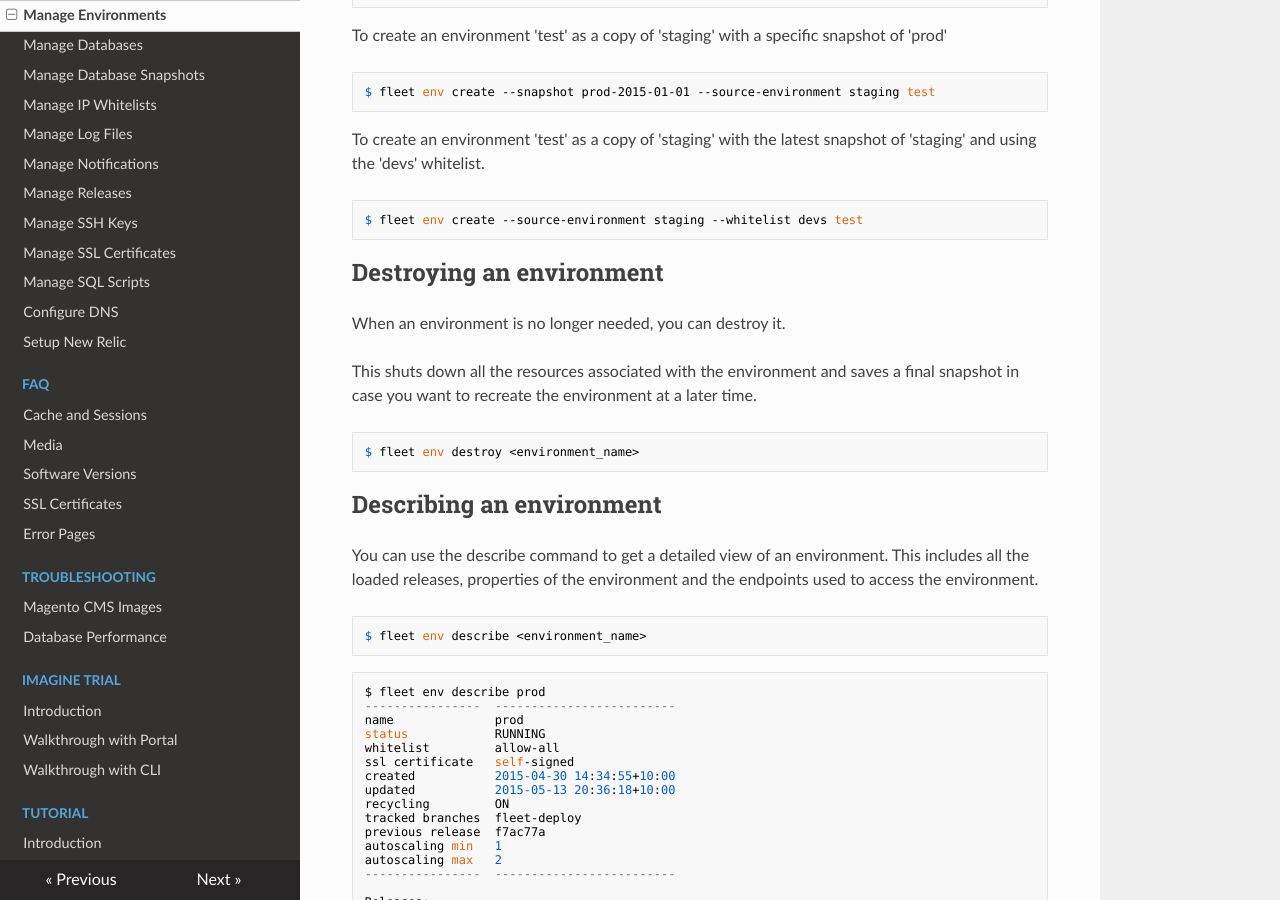
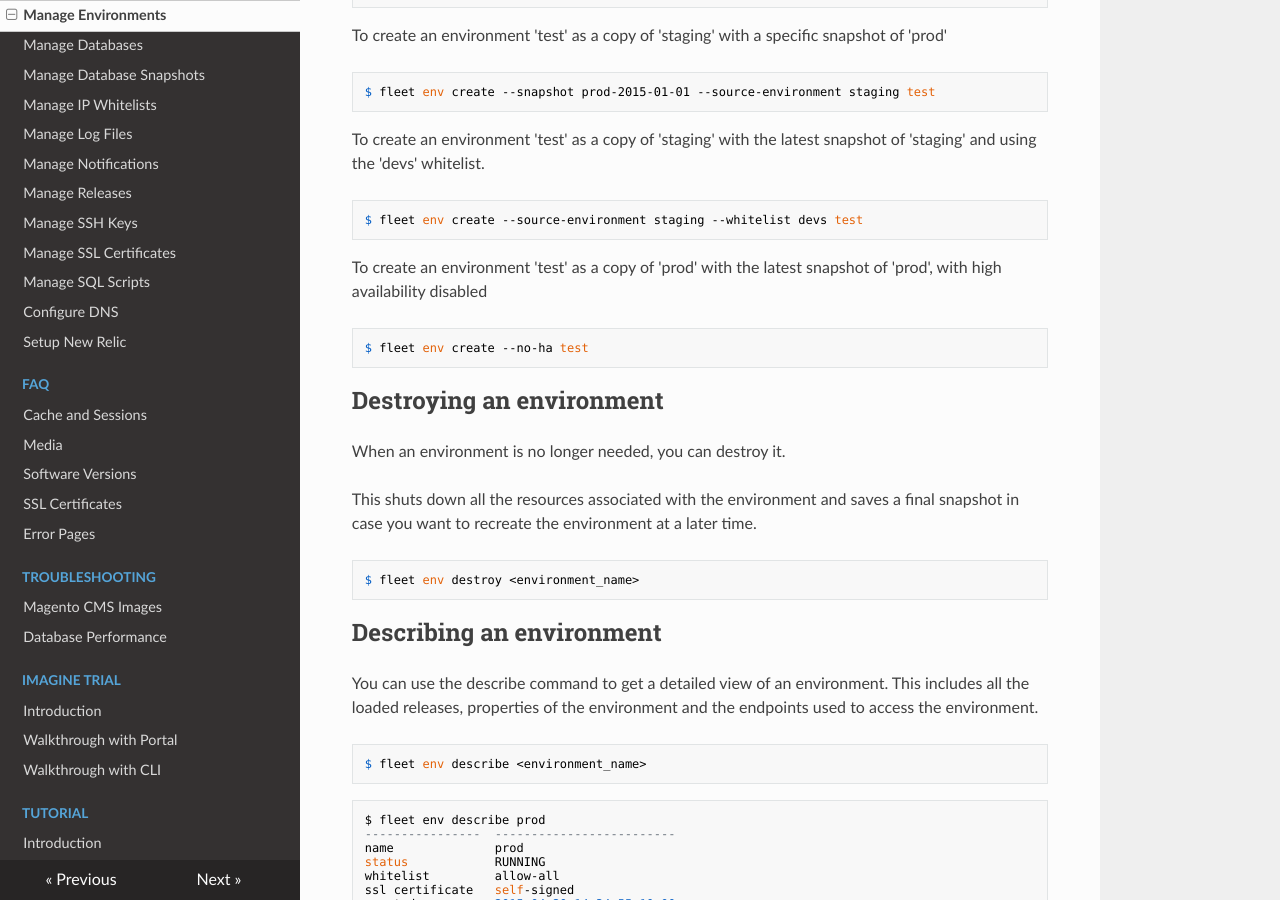
Before and after one commit to anchor/fleet-magento-docs, an MkDocs documentation site: the page built from docs/how-to/manage-environments.md, in a window 1280 px wide and 900 px high, scrolled down 507 px. Built offline with MkDocs 1.6.1, drawn with Linux system fonts in a browser that asks for light colours; nearby versions of some CDN libraries; old or Windows-style settings are respelled for this version of MkDocs.

Commit message:
Document HA commands

````diff
--- a/docs/how-to/manage-environments.md
+++ b/docs/how-to/manage-environments.md
@@ -11,7 +11,7 @@ Environments can be created either as a copy of an existing environment, or as a
 You can also specify a specific snapshot to be used to seed the database for the environment.
 
 ```
-$ fleet env create [--snapshot SNAPSHOT | --no-snapshot] [--source-environment ENVIRONMENT | --no-source-environment] [--ssl-certificate CERT] [--whitelist WHITELIST] NAME
+$ fleet env create [--snapshot SNAPSHOT | --no-snapshot] [--source-environment ENVIRONMENT | --no-source-environment] [--ssl-certificate CERT] [--whitelist WHITELIST] [--ha | --no-ha] NAME
 ```
 
 To create an environment 'staging' as a copy of 'prod' with the latest snapshot of 'prod'
@@ -28,6 +28,12 @@ To create an environment 'test' as a copy of 'staging' with the latest snapshot
 and using the 'devs' whitelist.
 ```
 $ fleet env create --source-environment staging --whitelist devs test
+```
+
+To create an environment 'test' as a copy of 'prod' with the latest snapshot of 'prod',
+with high availability disabled
+```
+$ fleet env create --no-ha test
 ```
 
 Destroying an environment
````
